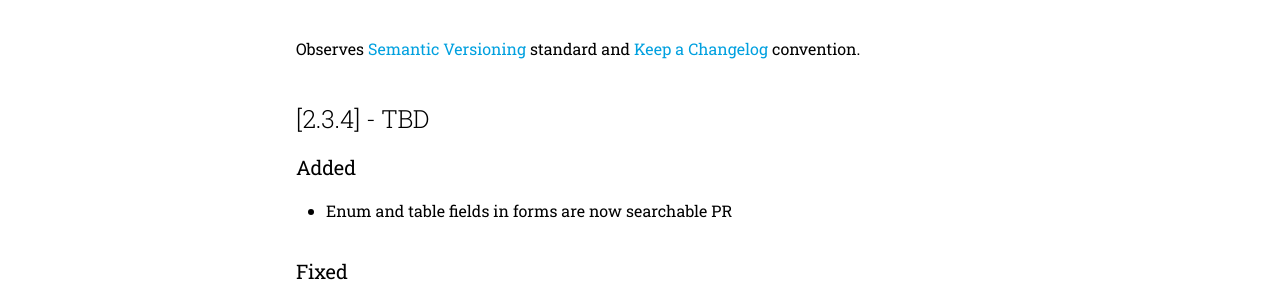
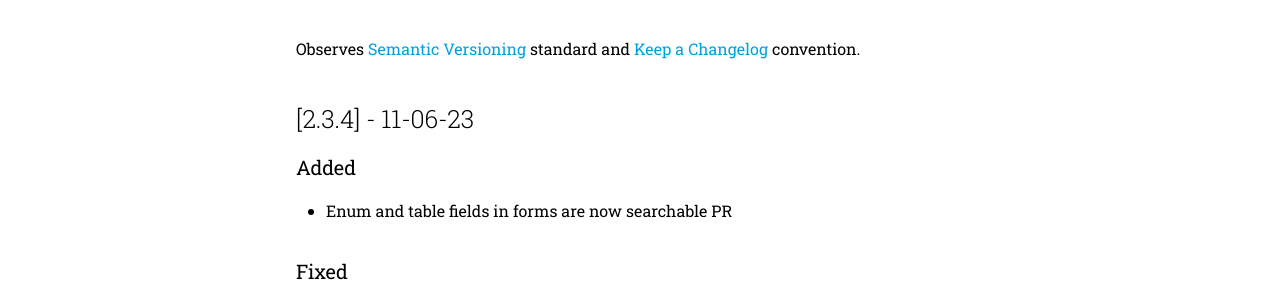
Before and after one commit to datajoint/sci-viz, an MkDocs documentation site: the page built from docs/src/changelog.md, in a window 1280 px wide and 900 px high. Shown: the part 144-444 px from the top of the window. Built offline with MkDocs 1.6.1 and Material for MkDocs 9.7.7, drawn with Linux system fonts in a browser that asks for light colours; comment, search, counter and statistics services are not loaded; the version menu is left out.

Commit message:
fix: :memo: update changelog

```diff
--- a/docs/src/changelog.md
+++ b/docs/src/changelog.md
@@ -2,7 +2,7 @@
 
 Observes [Semantic Versioning](https://semver.org/spec/v2.0.0.html) standard and [Keep a Changelog](https://keepachangelog.com/en/1.0.0/) convention.
 
-## [2.3.4] - TBD
+## [2.3.4] - 11-06-23
 
 ### Added
 
```
